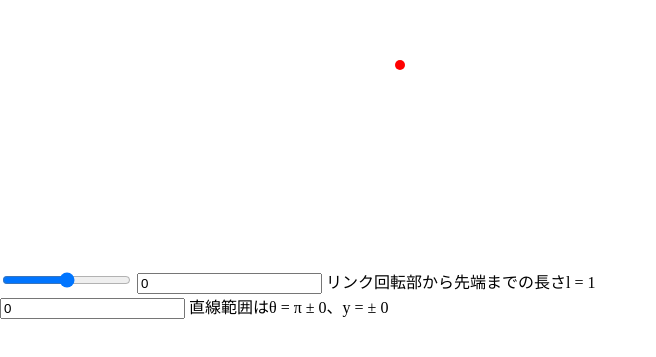
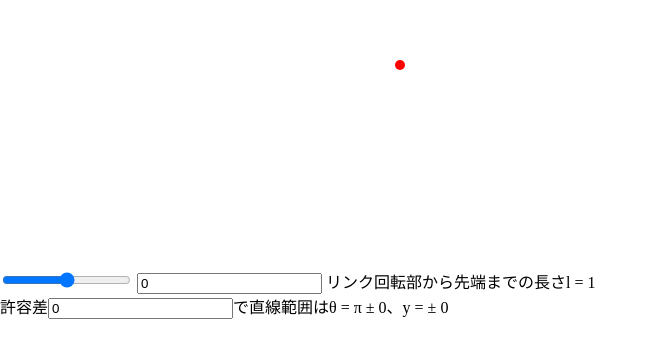
Before and after one commit to Piroro-hs/link-viz, an Electron app: page index.html in a window 1280 px wide. Shown: the part 135-492 px from the top of the page, without its empty margins (0-656 px from the left). Drawn offline with Linux system fonts and the light colour scheme; no server answers.

Commit message:
Packaging

```diff
--- a/index.html
+++ b/index.html
@@ -13,8 +13,7 @@
       <span>リンク回転部から先端までの長さl = <span id="l">1</span></span>
     </div>
     <div>
-      <input id="linear_tolerance_text" type="text" value="0" pattern="[\d\-\.]*">
-      <span>直線範囲はθ = π ± <span id="linear_theta">0</span>、y = ± <span id="linear_y">0</span></span>
+      <span>許容差<input id="linear_tolerance_text" type="text" value="0" pattern="[\d\-\.]*">で直線範囲はθ = π ± <span id="linear_theta">0</span>、y = ± <span id="linear_y">0</span></span>
     </div>
     <script>
       require('./renderer.js')
--- a/main.js
+++ b/main.js
@@ -3,8 +3,8 @@ const {app, BrowserWindow} = require('electron');
 let mainWindow; // eslint-disable-line fp/no-let
 
 const createWindow = () => {
-  // mainWindow = new BrowserWindow({width: 800, height: 600, useContentSize: true}); // eslint-disable-line fp/no-mutation
   mainWindow = new BrowserWindow(); // eslint-disable-line fp/no-mutation
+  mainWindow.setMenu(null);
   mainWindow.loadFile('index.html');
   // mainWindow.webContents.openDevTools()
   mainWindow.on('closed', () => {
--- a/package.json
+++ b/package.json
@@ -4,13 +4,15 @@
   "description": "link-viz",
   "main": "main.js",
   "scripts": {
-    "start": "electron ."
+    "start": "electron .",
+    "build": "electron-builder -w portable"
   },
   "repository": "https://github.com/Piroro-hs/link-viz",
   "author": "Piroro-hs",
   "license": "CC0-1.0",
   "devDependencies": {
     "electron": "^3.0.0",
+    "electron-builder": "^20.28.4",
     "eslint": "^4.19.1",
     "eslint-config-piroro": "github:Piroro-hs/eslint-config-piroro"
   },
```
Also changed, not shown: 2 other files.
